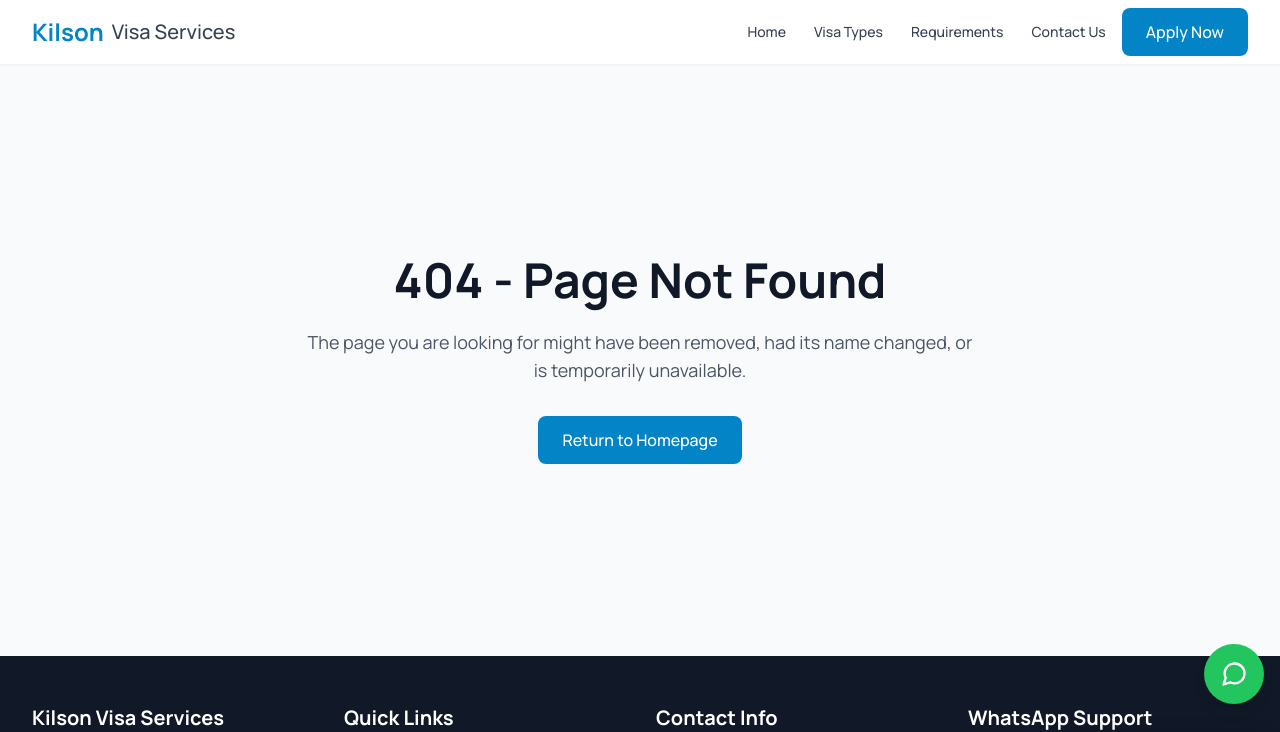
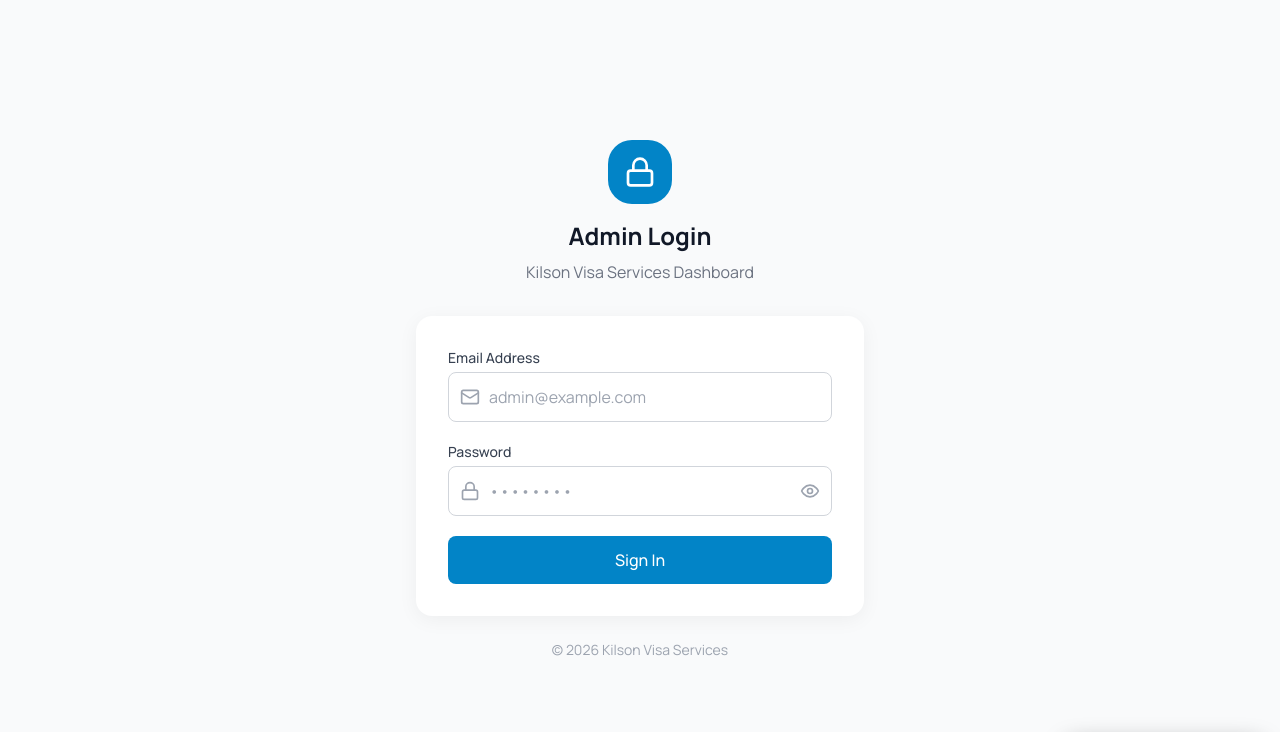
Before and after one commit to kilsonbonheur/1746270919900-67c6337c7c900857a79bea56, a React (Vite) app: page /admin/login in a window 1280 px wide. Shown: the top 732 px of the page. Built offline with nearby package versions, Linux system fonts and the light colour scheme; the HTML template or start-up script is replaced by a standard one.

Commit message:
1774454860026

```diff
--- a/src/App.jsx
+++ b/src/App.jsx
@@ -6,10 +6,16 @@
 import ApplicationPage from './pages/ApplicationPage';
 import RequirementsPage from './pages/RequirementsPage';
 import ContactPage from './pages/ContactPage';
+import TrackApplicationPage from './pages/TrackApplicationPage';
 import NotFoundPage from './pages/NotFoundPage';
+import AdminLoginPage from './pages/AdminLoginPage';
+import AdminDashboard from './pages/AdminDashboard';
+import ProtectedRoute from './components/ProtectedRoute';
+import { AuthProvider } from './contexts/AuthContext';
 
 function App() {
   return (
+    <AuthProvider>
       <Routes>
         <Route path="/" element={<Layout />}>
           <Route index element={<HomePage />} />
@@ -17,9 +23,20 @@
           <Route path="apply" element={<ApplicationPage />} />
           <Route path="requirements" element={<RequirementsPage />} />
           <Route path="contact" element={<ContactPage />} />
+          <Route path="track" element={<TrackApplicationPage />} />
           <Route path="*" element={<NotFoundPage />} />
         </Route>
+        <Route path="/admin/login" element={<AdminLoginPage />} />
+        <Route
+          path="/admin"
+          element={
+            <ProtectedRoute>
+              <AdminDashboard />
+            </ProtectedRoute>
+          }
+        />
       </Routes>
+    </AuthProvider>
   );
 }
 
--- a/src/components/ApplicationForm.jsx
+++ b/src/components/ApplicationForm.jsx
@@ -8,6 +8,8 @@
 import { supabase } from "../lib/supabase";
 
 function ApplicationForm() {
+  const SUPABASE_URL = 'https://bpbeucgxxxjwcydujcue.supabase.co';
+
   const {
     register,
     handleSubmit,
@@ -105,8 +107,29 @@
 
       if (error) throw error;
 
+      // Send email notification
+      try {
+        await fetch(`${SUPABASE_URL}/functions/v1/send-notification`, {
+          method: 'POST',
+          headers: { 'Content-Type': 'application/json' },
+          body: JSON.stringify({
+            type: 'application_submitted',
+            data: {
+              first_name: formData.firstName,
+              last_name: formData.lastName,
+              email: formData.email,
+              visa_type: formData.visaType,
+              amount: getPrice(formData.visaType, currency),
+              currency,
+            },
+          }),
+        });
+      } catch (emailErr) {
+        console.error('Email notification failed:', emailErr);
+      }
+
       toast.success(
-        "Application submitted successfully! We will contact you via email and WhatsApp with updates."
+        "Application submitted successfully! Check your email for confirmation."
       );
     } catch (err) {
       console.error("Error submitting application:", err);
--- a/src/contexts/AuthContext.jsx
+++ b/src/contexts/AuthContext.jsx
@@ -8,33 +8,22 @@
   const [profile, setProfile] = useState(null);
   const [loading, setLoading] = useState(true);
 
-  const fetchProfile = async (userId) => {
-    const { data } = await supabase
-      .from('admin_users')
-      .select('*')
-      .eq('id', userId)
-      .single();
-    return data;
-  };
-
   useEffect(() => {
-    supabase.auth.getSession().then(async ({ data: { session } }) => {
+    supabase.auth.getSession().then(({ data: { session } }) => {
       if (session?.user) {
         setUser(session.user);
         setProfile({
           id: session.user.id,
           email: session.user.email,
           role: 'admin',
-          full_name: session.user.user_metadata?.full_name || '',
+          full_name: session.user.user_metadata?.full_name || 'Admin',
         });
-        fetchProfile(session.user.id).then((p) => {
-          if (p) setProfile(p);
-        }).catch(console.error);
+        fetchProfile(session.user.id).catch(console.error);
       }
       setLoading(false);
     });
 
-    const { data: { subscription } } = supabase.auth.onAuthStateChange((event, session) => {
+    const { data: { subscription } } = supabase.auth.onAuthStateChange((_event, session) => {
       if (!session?.user) {
         setUser(null);
         setProfile(null);
@@ -43,6 +32,17 @@
 
     return () => subscription.unsubscribe();
   }, []);
+
+  const fetchProfile = async (userId) => {
+    const { data } = await supabase
+      .from('admin_users')
+      .select('*')
+      .eq('id', userId)
+      .single();
+    if (data) {
+      setProfile(data);
+    }
+  };
 
   const signIn = async (email, password) => {
     const { data, error } = await supabase.auth.signInWithPassword({ email, password });
@@ -53,12 +53,11 @@
       id: data.user.id,
       email: data.user.email,
       role: 'admin',
-      full_name: data.user.user_metadata?.full_name || '',
+      full_name: 'Admin',
     });
 
-    const p = await fetchProfile(data.user.id);
-    if (p) setProfile(p);
-    return { success: true };
+    const profileData = await fetchProfile(data.user.id);
+    return { user: data.user, profile: profileData };
   };
 
   const signOut = async () => {
@@ -74,6 +73,4 @@
   );
 }
 
-export function useAuth() {
-  return useContext(AuthContext);
-}
+export const useAuth = () => useContext(AuthContext);
--- a/src/pages/AdminLoginPage.jsx
+++ b/src/pages/AdminLoginPage.jsx
@@ -20,56 +20,54 @@
       toast.success('Welcome back!');
       navigate('/admin');
     } catch (err) {
-      toast.error(err.message || 'Invalid email or password');
+      toast.error(err.message || 'Invalid credentials');
     } finally {
       setIsLoading(false);
     }
   };
 
   return (
-    <div className="min-h-screen bg-gray-100 flex items-center justify-center px-4">
+    <div className="min-h-screen bg-gray-50 flex items-center justify-center px-4">
       <div className="max-w-md w-full">
         <div className="text-center mb-8">
-          <div className="inline-flex items-center justify-center w-16 h-16 bg-primary-600 rounded-full mb-4">
+          <div className="w-16 h-16 bg-primary-600 rounded-2xl flex items-center justify-center mx-auto mb-4">
             <Lock className="h-8 w-8 text-white" />
           </div>
           <h1 className="text-2xl font-bold text-gray-900">Admin Login</h1>
-          <p className="text-gray-600 mt-2">Kilson Visa Services Dashboard</p>
+          <p className="text-gray-500 mt-2">Kilson Visa Services Dashboard</p>
         </div>
 
-        <div className="card">
-          <form onSubmit={handleSubmit}>
-            <div className="mb-6">
-              <label htmlFor="email" className="block text-sm font-medium text-gray-700 mb-1">
+        <div className="bg-white rounded-xl shadow-soft p-8">
+          <form onSubmit={handleSubmit} className="space-y-5">
+            <div>
+              <label className="block text-sm font-medium text-gray-700 mb-1">
                 Email Address
               </label>
               <div className="relative">
                 <Mail className="absolute left-3 top-1/2 -translate-y-1/2 h-5 w-5 text-gray-400" />
                 <input
-                  id="email"
                   type="email"
                   value={email}
                   onChange={(e) => setEmail(e.target.value)}
                   className="input-field pl-10"
-                  placeholder="admin@kilsonservices.com"
+                  placeholder="admin@example.com"
                   required
                 />
               </div>
             </div>
 
-            <div className="mb-6">
-              <label htmlFor="password" className="block text-sm font-medium text-gray-700 mb-1">
+            <div>
+              <label className="block text-sm font-medium text-gray-700 mb-1">
                 Password
               </label>
               <div className="relative">
                 <Lock className="absolute left-3 top-1/2 -translate-y-1/2 h-5 w-5 text-gray-400" />
                 <input
-                  id="password"
                   type={showPassword ? 'text' : 'password'}
                   value={password}
                   onChange={(e) => setPassword(e.target.value)}
                   className="input-field pl-10 pr-10"
-                  placeholder="Enter your password"
+                  placeholder="••••••••"
                   required
                 />
                 <button
@@ -85,12 +83,16 @@
             <button
               type="submit"
               disabled={isLoading}
-              className="w-full btn-primary text-center"
+              className="btn-primary w-full"
             >
               {isLoading ? 'Signing in...' : 'Sign In'}
             </button>
           </form>
         </div>
+
+        <p className="text-center text-sm text-gray-400 mt-6">
+          &copy; {new Date().getFullYear()} Kilson Visa Services
+        </p>
       </div>
     </div>
   );
```
Also changed, not shown: src/pages/AdminDashboardPage.jsx (added), 1 other file (tests, documents, lock files or other folders). Lines whose indentation alone changed are shown as unchanged.
